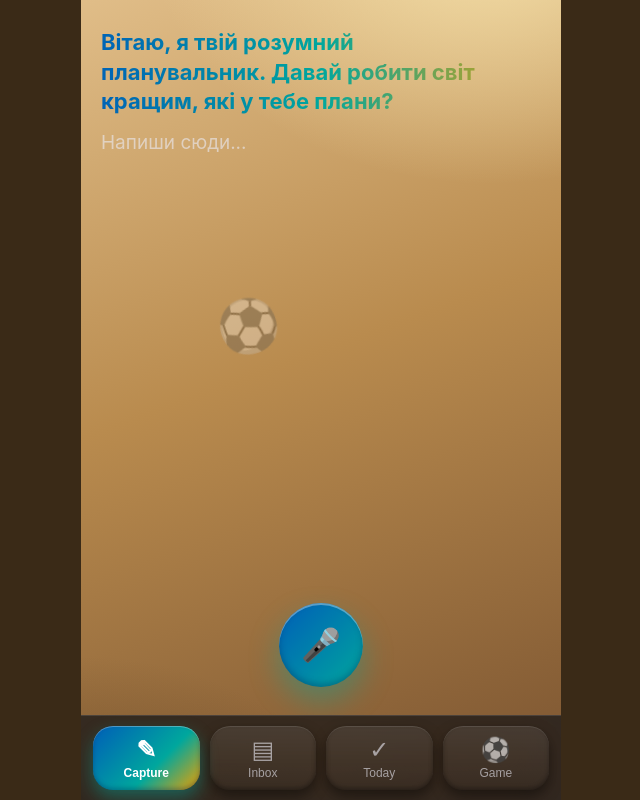
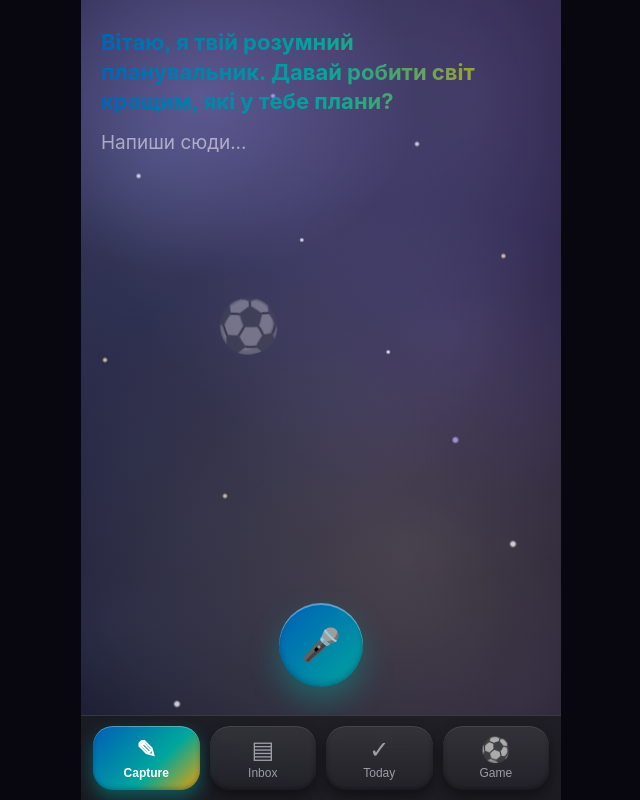
Before and after one commit to nazarhnura/brain-dump-app, a React (Vite) app: page / in a window 1280 px wide. Shown: the whole page, without its empty margins (319-959 px from the left). Built offline with nearby package versions, Linux system fonts and the light colour scheme; the HTML template or start-up script is replaced by a standard one.

Commit message:
Rework Shiny Sands background to match dark glitter-dune reference
Replace the warm bronze gradient with a dark navy/purple dune-wave gradient, and swap the single moving shine sweep for a scattered bokeh/sparkle field with a gentle twinkle animation, matching the reference image.

```diff
--- a/src/index.css
+++ b/src/index.css
@@ -1,5 +1,5 @@
 :root {
-  --color-bg: #3a2a17;
+  --color-bg: #08070f;
   --color-surface: #1c1c1e;
   --color-surface-alpha: rgba(28, 28, 30, 0.78);
   --color-text: #ffffff;
@@ -14,10 +14,11 @@
   --wc-sand: #c6a46a;
   --wc-teal: #00a79d;
 
-  /* Shiny Sands background */
-  --app-gradient: radial-gradient(130% 60% at 85% -10%, #f6e2ab 0%, transparent 55%),
-    radial-gradient(110% 55% at 0% 115%, #6b4a26 0%, transparent 60%),
-    linear-gradient(160deg, #e0bd88 0%, #b98b4e 45%, #7a5330 100%);
+  /* Shiny Sands background: dark glitter dunes */
+  --app-gradient: radial-gradient(90% 45% at 25% 12%, rgba(104, 88, 160, 0.5) 0%, transparent 50%),
+    radial-gradient(100% 55% at 78% 42%, rgba(56, 48, 100, 0.55) 0%, transparent 55%),
+    radial-gradient(120% 55% at 50% 105%, rgba(6, 6, 14, 0.95) 0%, transparent 65%),
+    linear-gradient(165deg, #211c3a 0%, #120f22 50%, #060510 100%);
 }
 
 * {
@@ -52,33 +53,39 @@ body {
 .app::before {
   content: '';
   position: absolute;
-  top: -60%;
-  left: -60%;
-  width: 55%;
-  height: 220%;
-  background: linear-gradient(
-    75deg,
-    transparent 0%,
-    rgba(255, 250, 230, 0.16) 45%,
-    rgba(255, 250, 230, 0.4) 50%,
-    rgba(255, 250, 230, 0.16) 55%,
-    transparent 100%
-  );
-  transform: rotate(6deg);
-  animation: sand-shine 7s ease-in-out infinite;
+  inset: 0;
   pointer-events: none;
   z-index: 0;
+  background-image:
+    /* soft blurred bokeh circles */
+    radial-gradient(circle at 15% 20%, rgba(157, 180, 255, 0.3) 0%, transparent 55%),
+    radial-gradient(circle at 82% 12%, rgba(183, 157, 255, 0.28) 0%, transparent 50%),
+    radial-gradient(circle at 68% 70%, rgba(244, 223, 168, 0.22) 0%, transparent 55%),
+    radial-gradient(circle at 8% 78%, rgba(157, 180, 255, 0.22) 0%, transparent 50%),
+    radial-gradient(circle at 92% 88%, rgba(183, 157, 255, 0.2) 0%, transparent 50%),
+    /* crisp sparkle points */
+    radial-gradient(circle at 12% 22%, #fff 0px, #fff 1px, transparent 3px),
+    radial-gradient(circle at 30% 62%, #f4dfa8 0px, #f4dfa8 1px, transparent 3px),
+    radial-gradient(circle at 46% 30%, #fff 0px, #fff 1px, transparent 2.5px),
+    radial-gradient(circle at 58% 80%, #9db4ff 0px, #9db4ff 1.5px, transparent 4px),
+    radial-gradient(circle at 70% 18%, #fff 0px, #fff 1px, transparent 3px),
+    radial-gradient(circle at 78% 55%, #b79dff 0px, #b79dff 1.5px, transparent 4px),
+    radial-gradient(circle at 88% 32%, #f4dfa8 0px, #f4dfa8 1px, transparent 3px),
+    radial-gradient(circle at 20% 88%, #fff 0px, #fff 1.5px, transparent 4px),
+    radial-gradient(circle at 40% 12%, #9db4ff 0px, #9db4ff 1px, transparent 3px),
+    radial-gradient(circle at 64% 44%, #fff 0px, #fff 1px, transparent 2.5px),
+    radial-gradient(circle at 90% 68%, #fff 0px, #fff 1.5px, transparent 4px),
+    radial-gradient(circle at 5% 45%, #f4dfa8 0px, #f4dfa8 1px, transparent 3px);
+  animation: sparkle-twinkle 4.5s ease-in-out infinite;
 }
 
-@keyframes sand-shine {
-  0% {
-    left: -60%;
+@keyframes sparkle-twinkle {
+  0%,
+  100% {
+    opacity: 0.75;
   }
-  35% {
-    left: 130%;
-  }
-  100% {
-    left: 130%;
+  50% {
+    opacity: 1;
   }
 }
 
```
